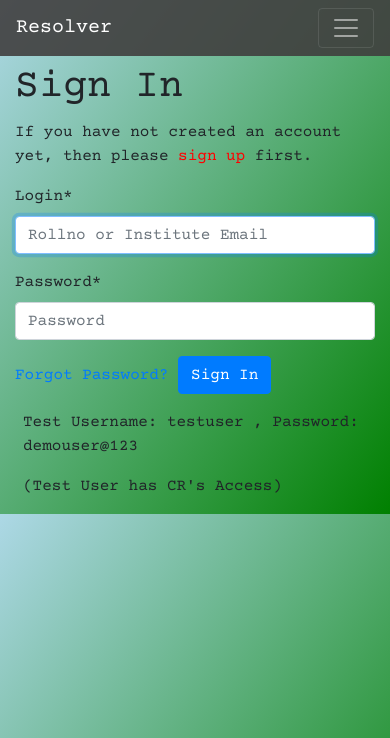
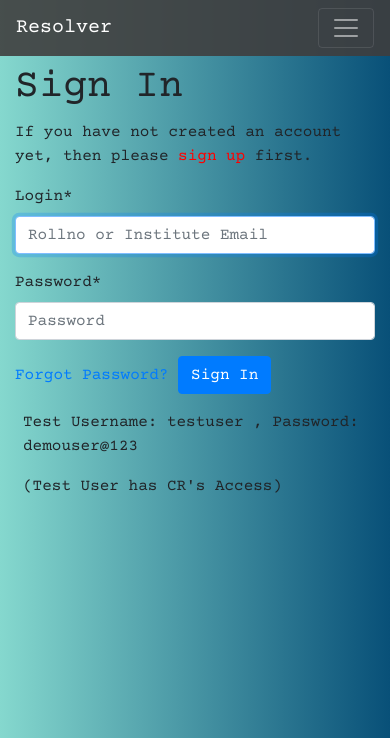
Before and after one commit to anonshubh/issue-reporter, a Django app: a page that uses templates/base.html in a window 390 px wide. Shown: the top 738 px of the page. Run offline with Django 3.2, Linux system fonts and the light colour scheme; some libraries are stand-ins or nearby versions.

Commit message:
Commented Out the Small-Screen Background

```diff
--- a/static/css/style.css
+++ b/static/css/style.css
@@ -77,12 +77,13 @@ body{
 .answer-card:hover{
     background-color: rgb(225, 239, 251);
 }
-@media only screen and (max-width: 480px) {
+
+/* @media only screen and (max-width: 480px) {
     body{
         background-image: linear-gradient(to bottom right, lightblue, green);
-        background-color: lightsteelblue; /* For browsers that do not support gradients */
+        background-color: lightsteelblue;
     }
-}
+} */
 
 
 .inline-block{
```
